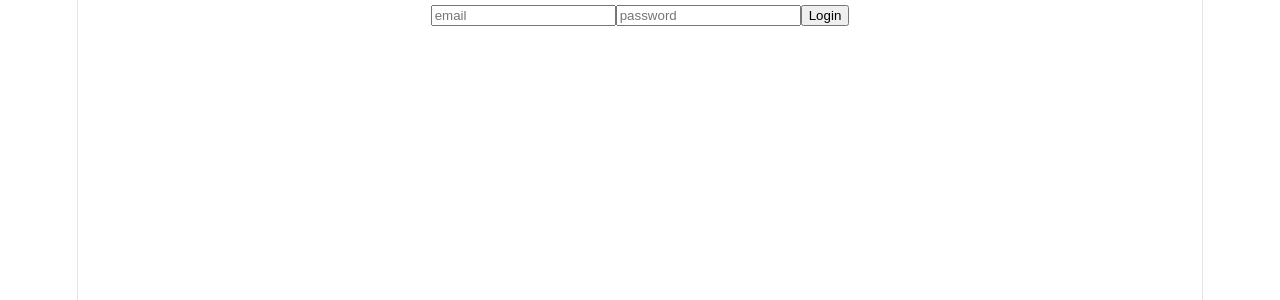
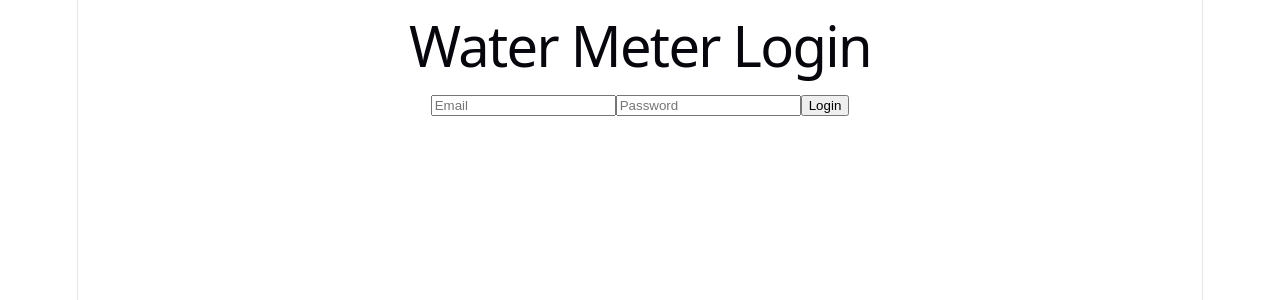
Before and after one commit to priya-22-tenkasi/water-dashboard, a React (Vite) app in the folder water-dashboard/: page / in a window 1280 px wide. Shown: the top 300 px of the page. Built offline with nearby package versions, Linux system fonts and the light colour scheme.

Commit message:
fix login dashboard structure

```diff
--- a/water-dashboard/src/App.jsx
+++ b/water-dashboard/src/App.jsx
@@ -5,29 +5,7 @@ export default function WaterDashboard() {
   const [email, setEmail] = useState("");
   const [password, setPassword] = useState("");
   const [loggedIn, setLoggedIn] = useState(false);
-  const handleLogin = async () => {
-    try {
-      await signInWithEmailAndPassword(auth, email, password);
-      setLoggedIn(true);
-      alert("Login successful");
-    } catch (error) {
-      alert(error.message);
-    }
-  };
-  return (
-    <div>
-      <input
-        placeholder="email"
-        onChange={(e) => setEmail(e.target.value)}
-      />
-      <input
-        placeholder="password"
-        type="password"
-        onChange={(e) => setPassword(e.target.value)}
-      />
-      <button onClick={handleLogin}>Login</button>
-    </div>
-  );
+
   const users = [
     { id: 1, name: 'User 1', usage: 120 },
     { id: 2, name: 'User 2', usage: 98 },
@@ -40,8 +18,17 @@ export default function WaterDashboard() {
     { id: 9, name: 'User 9', usage: 95 },
     { id: 10, name: 'User 10', usage: 130 },
   ];
+  const totalUsage = users.reduce((sum, user) => sum + user.usage, 0);
+  const handleLogin = async () => {
+    try {
+      await signInWithEmailAndPassword(auth, email, password);
+      setLoggedIn(true);
+      alert("Login successful");
+    } catch (error) {
+      alert(error.message);
+    }
+  };
 
-  const totalUsage = users.reduce((sum, user) => sum + user.usage, 0);
   if (!loggedIn) {
   return (
     <div className="flex items-center justify-center min-h-screen bg-slate-100">
```
